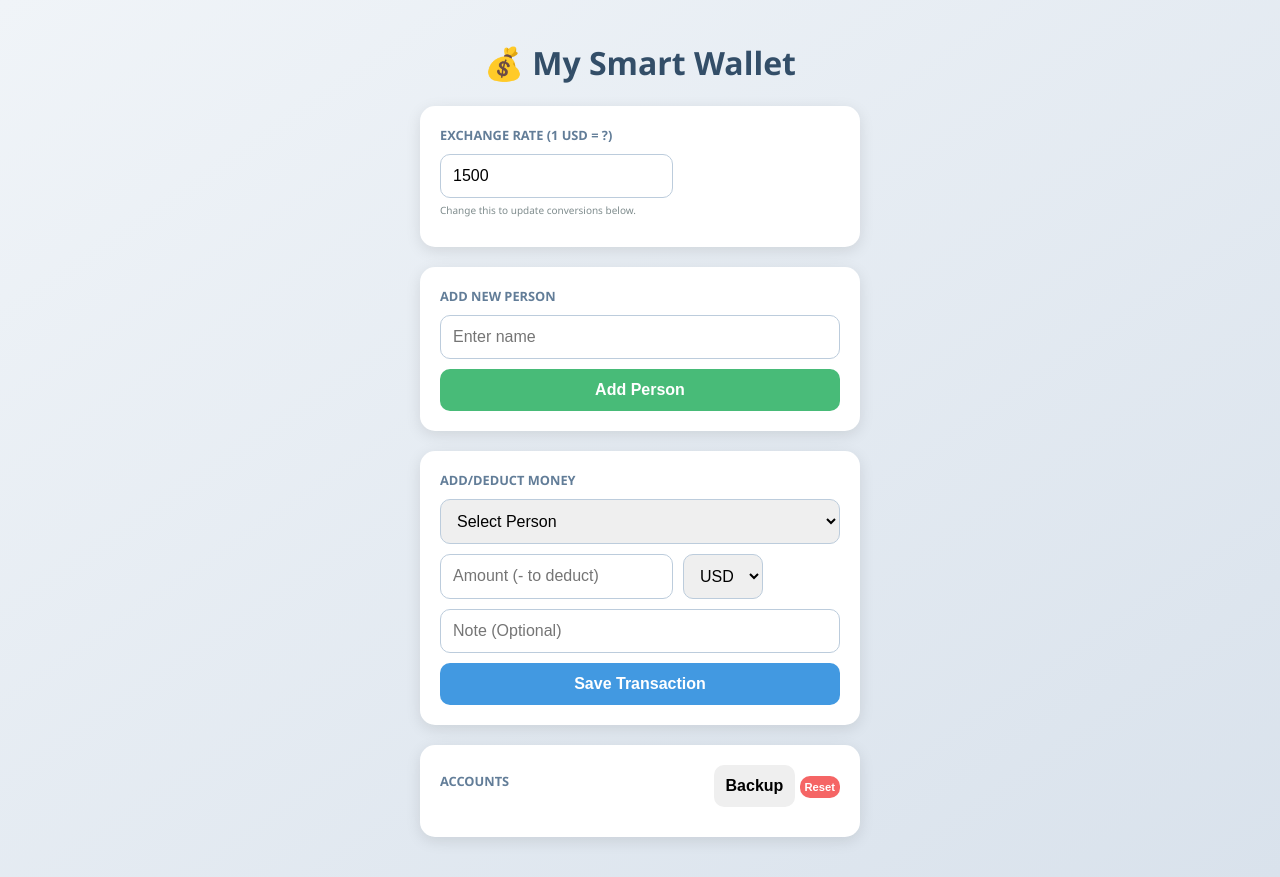
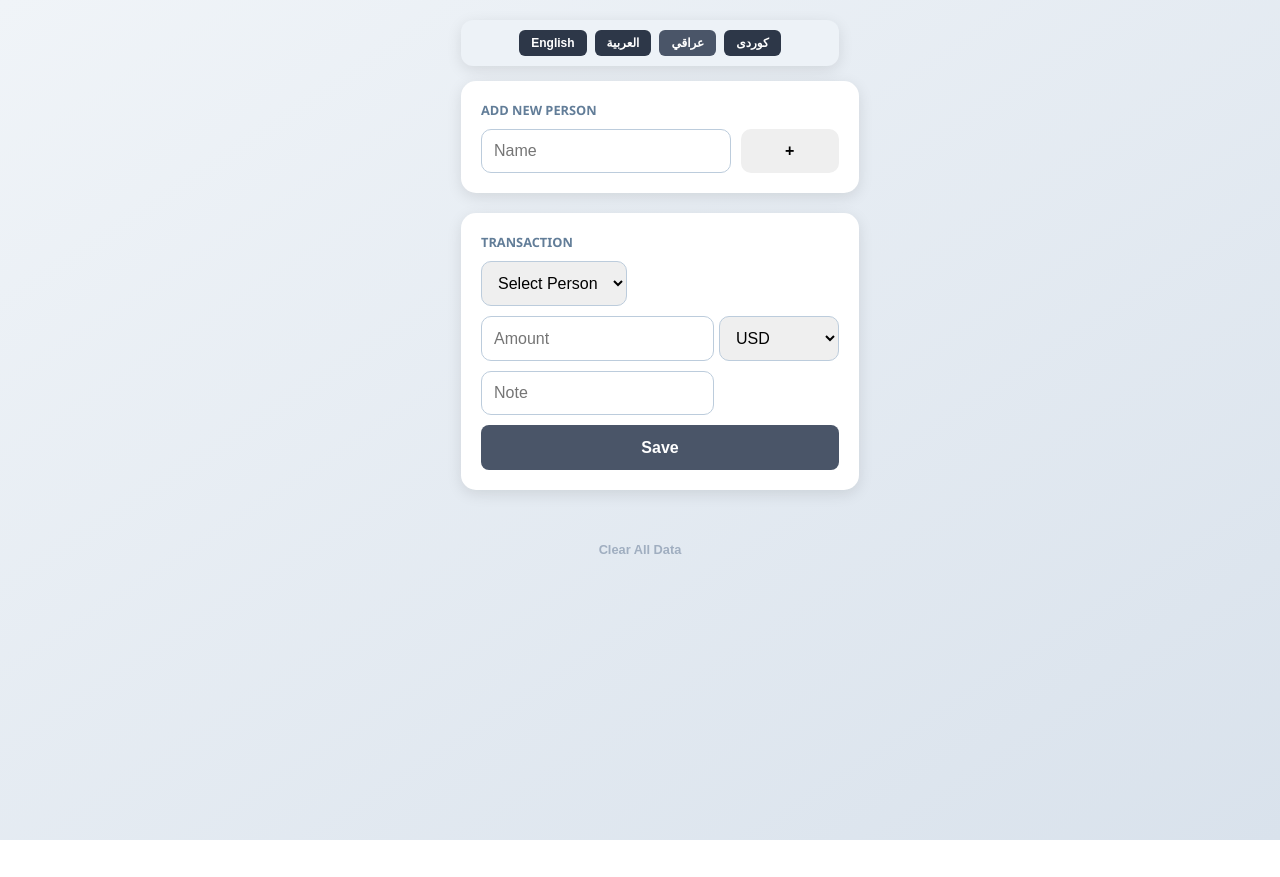
Before and after one commit to zayd9000/saving, a plain HTML site: page index.html in a window 1280 px wide. After the commit the page ends 840 px from the top, so only its background shows below. Drawn offline with Linux system fonts and the light colour scheme.

Commit message:
Update index.html

```diff
--- a/index.html
+++ b/index.html
@@ -3,54 +3,45 @@
 <head>
     <meta charset="UTF-8">
     <meta name="viewport" content="width=device-width, initial-scale=1.0">
-  <title>My Smart Wallet</title>
+    <title>Smart Wallet v2.0</title>
     <link rel="stylesheet" href="style.css">
 </head>
 <body>
-
-  <h1>💰 My Smart Wallet</h1>
-
-  <div class="box">
-    <h2>Exchange Rate (1 USD = ?)</h2>
-    <input id="exchangeRate" type="number" value="1500" oninput="updateUI()" placeholder="Enter Rate (e.g. 1500)">
-    <p style="font-size: 10px; color: #7f8c8d; margin-top: 5px;">Change this to update conversions below.</p>
+    <div class="container">
+        <div class="box" style="display: flex; justify-content: center; gap: 8px; padding: 10px; flex-wrap: wrap; background: #edf2f7; border-radius: 12px; margin-bottom: 15px;">
+            <button onclick="setLanguage('en')" style="padding: 6px 12px; font-size: 0.75rem; background: #2d3748; color: white; border-radius: 6px; border: none; cursor: pointer;">English</button>
+            <button onclick="setLanguage('ar')" style="padding: 6px 12px; font-size: 0.75rem; background: #2d3748; color: white; border-radius: 6px; border: none; cursor: pointer;">العربية</button>
+            <button onclick="setLanguage('iq')" style="padding: 6px 12px; font-size: 0.75rem; background: #4a5568; color: white; border-radius: 6px; border: none; cursor: pointer;">عراقي</button>
+            <button onclick="setLanguage('ku')" style="padding: 6px 12px; font-size: 0.75rem; background: #2d3748; color: white; border-radius: 6px; border: none; cursor: pointer;">کوردی</button>
         </div>
 
         <div class="box">
-    <h2>Add New Person</h2>
-    <div class="input-group">
-      <input id="personName" placeholder="Enter name">
-      <button onclick="addPerson()" class="btn-add">Add Person</button>
+            <h2 id="titleAddPerson">Add New Person</h2>
+            <div style="display: flex; gap: 10px;">
+                <input type="text" id="personName" placeholder="Name" style="flex: 3;">
+                <button onclick="addPerson()" style="flex: 1;">+</button>
             </div>
         </div>
 
         <div class="box">
-    <h2>Add/Deduct Money</h2>
-    <div class="form-grid">
+            <h2 id="titleTransaction">Transaction</h2>
             <select id="personSelect"></select>
-      <div class="amount-row">
-        <input id="amount" type="number" placeholder="Amount (- to deduct)">
-        <select id="currency">
+            <div style="display: flex; gap: 5px; margin-top: 10px;">
+                <input type="number" id="amount" placeholder="Amount" style="flex: 2;">
+                <select id="currency" style="flex: 1;">
                     <option value="USD">USD</option>
                     <option value="IQD">IQD</option>
                 </select>
             </div>
-      <input id="note" placeholder="Note (Optional)">
-      <button onclick="addTransaction()" class="btn-save">Save Transaction</button>
-    </div>
+            <input type="text" id="note" placeholder="Note" style="margin-top: 10px;">
+            <button onclick="addTransaction()" style="width: 100%; margin-top: 10px; background: #4a5568; color: white; height: 45px; border-radius: 8px;" id="btnSave">Save</button>
         </div>
 
-  <div class="box">
-    <div style="display: flex; justify-content: space-between; align-items: center; margin-bottom: 10px;">
-      <h2>Accounts</h2>
-      <div>
-        <button onclick="downloadBackup()" class="btn-backup">Backup</button>
-        <button onclick="clearAllData()" class="btn-danger">Reset</button>
-      </div>
-    </div>
         <div id="accounts"></div>
+
+        <button onclick="clearAllData()" style="width: 100%; background: none; color: #a0aec0; border: none; margin-top: 20px; font-size: 0.8rem;" id="btnClear">Clear All Data</button>
     </div>
 
-  <script src="script.js?v=40"></script>
+    <script src="script.js?v=50"></script>
 </body>
 </html>
```
Lines whose indentation alone changed are shown as unchanged.
